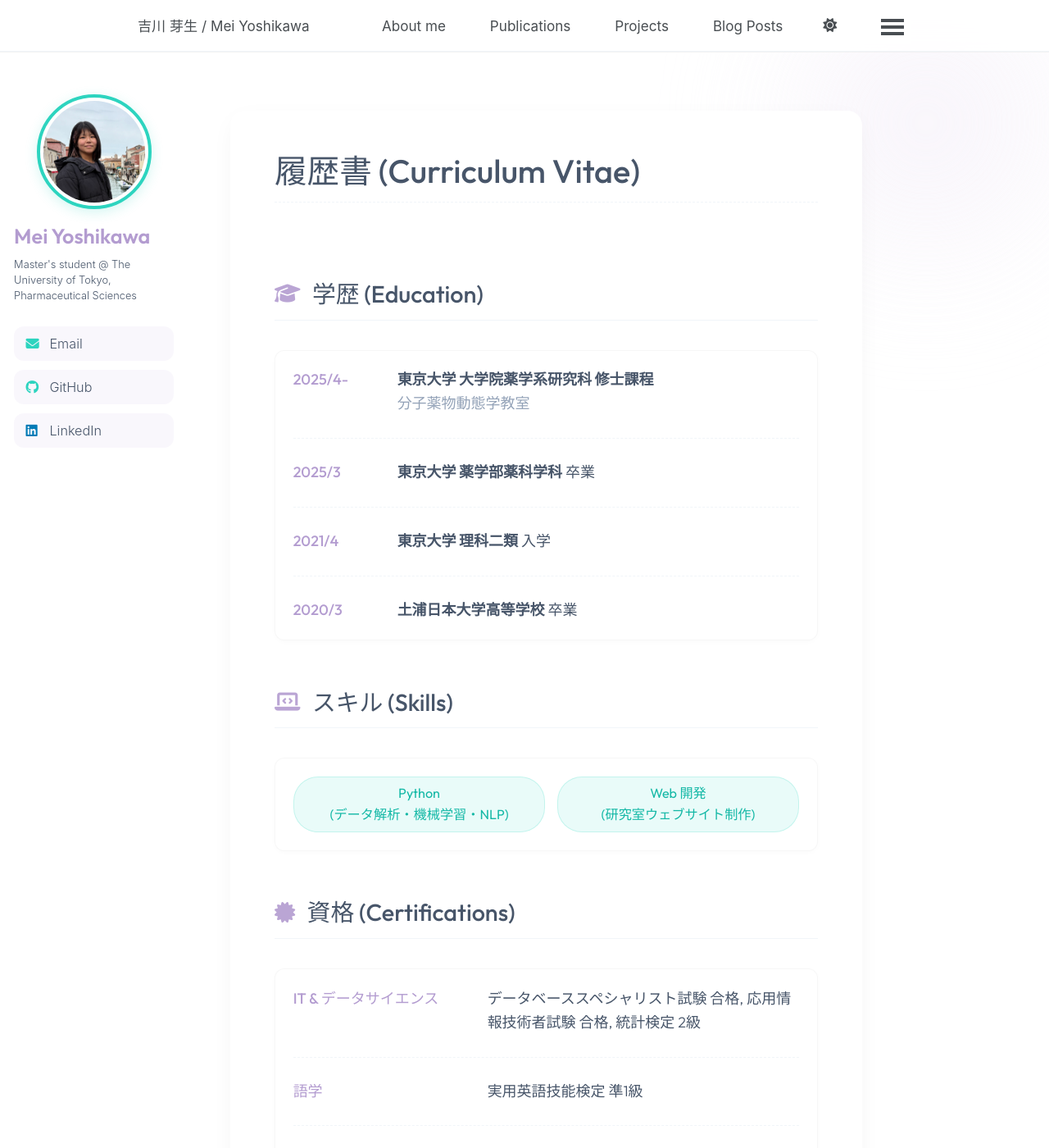
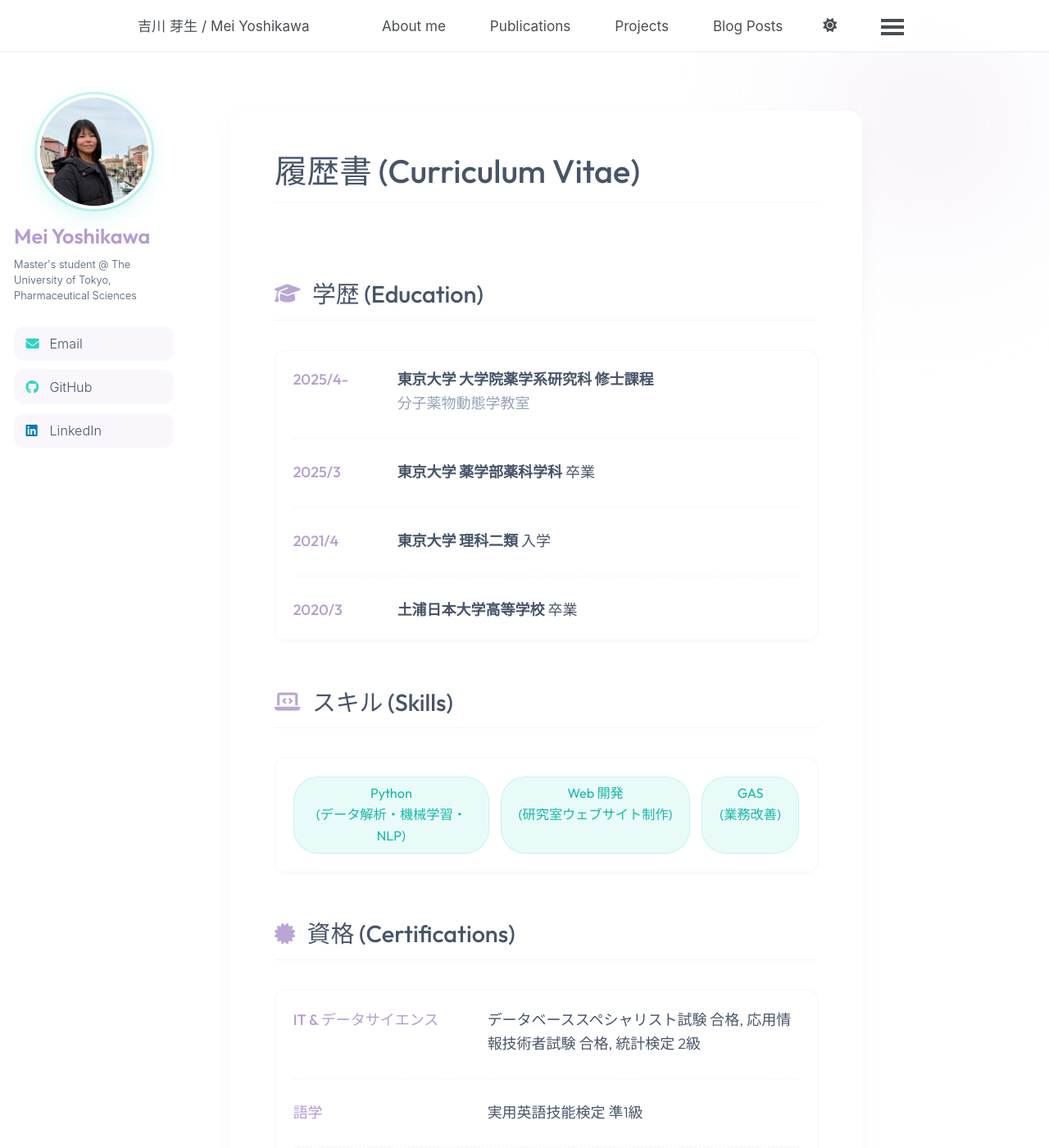
Before and after one commit to DevWithKaiju/DevWithKaiju.github.io, a Jekyll site: the page built from _pages/cv.md, in a window 1280 px wide and 1400 px high. Shown: the whole window at 82% size. Built offline with Jekyll 4.4.1, drawn with Linux system fonts in a browser that asks for light colours; a script bundle is joined from its source files by our own code; library files that are not in the unit come from our copies.

Commit message:
微調整

```diff
--- a/_pages/cv.md
+++ b/_pages/cv.md
@@ -37,6 +37,7 @@ classes: custom-cv-page wide
   <div class="modern-card tags-card">
     <span class="modern-tag"><span class="tag-part">Python</span> <span class="tag-part">(データ解析・機械学習・NLP)</span></span>
     <a href="https://www.mizuno-group.com/" target="_blank" rel="noopener noreferrer" class="modern-tag" style="text-decoration: none;"><span class="tag-part">Web 開発</span> <span class="tag-part">(研究室ウェブサイト制作)</span></a>
+    <span class="modern-tag"><span class="tag-part">GAS</span> <span class="tag-part">(業務改善)</span></span>
   </div>
 </section>
 
--- a/_sass/_custom.scss
+++ b/_sass/_custom.scss
@@ -33,15 +33,20 @@ html[data-theme="dark"] {
   color: #ffffff;
 }
 
+html, body {
+  overflow-x: hidden;
+  max-width: 100%;
+}
+
 body {
   font-family: 'Outfit', 'Noto Sans JP', sans-serif;
   font-size: 0.95rem; /* Slightly smaller for a more refined look */
   font-weight: 300; /* Lighter weight */
-  overflow-x: hidden;
   color: var(--global-text-color);
   line-height: 1.6;
   margin: 0 !important;
   padding: 0 !important;
+  position: relative;
 }
 
 /* Override default Splash Layout padding */
@@ -385,6 +390,19 @@ html[data-theme="dark"] .modern-tag:hover {
   font-weight: 300;
 }
 
+@media (max-width: 600px) {
+  .timeline-list li {
+    flex-direction: column;
+    align-items: flex-start;
+  }
+  .timeline-date, .certifications-list .timeline-date {
+    flex: auto;
+    min-width: auto;
+    margin-right: 0;
+    margin-bottom: 0.5rem;
+  }
+}
+
 .clean-list {
   list-style: none;
   padding: 0;
@@ -584,11 +602,12 @@ html[data-theme="dark"] .page__footer {
   width: 140px;
   height: 140px;
   border-radius: 50%;
-  border: 4px solid var(--accent-color);
+  border: none;
   padding: 4px;
   background: white;
   margin: 0 auto 1rem;
-  box-shadow: 0 4px 15px rgba(45, 212, 191, 0.2);
+  box-shadow: 0 0 0 3px rgba(45, 212, 191, 0.25),
+              0 8px 25px rgba(45, 212, 191, 0.2);
 }
 
 .author__name {
```
Also changed, not shown: _pages/about.md (+1 -0 lines).
